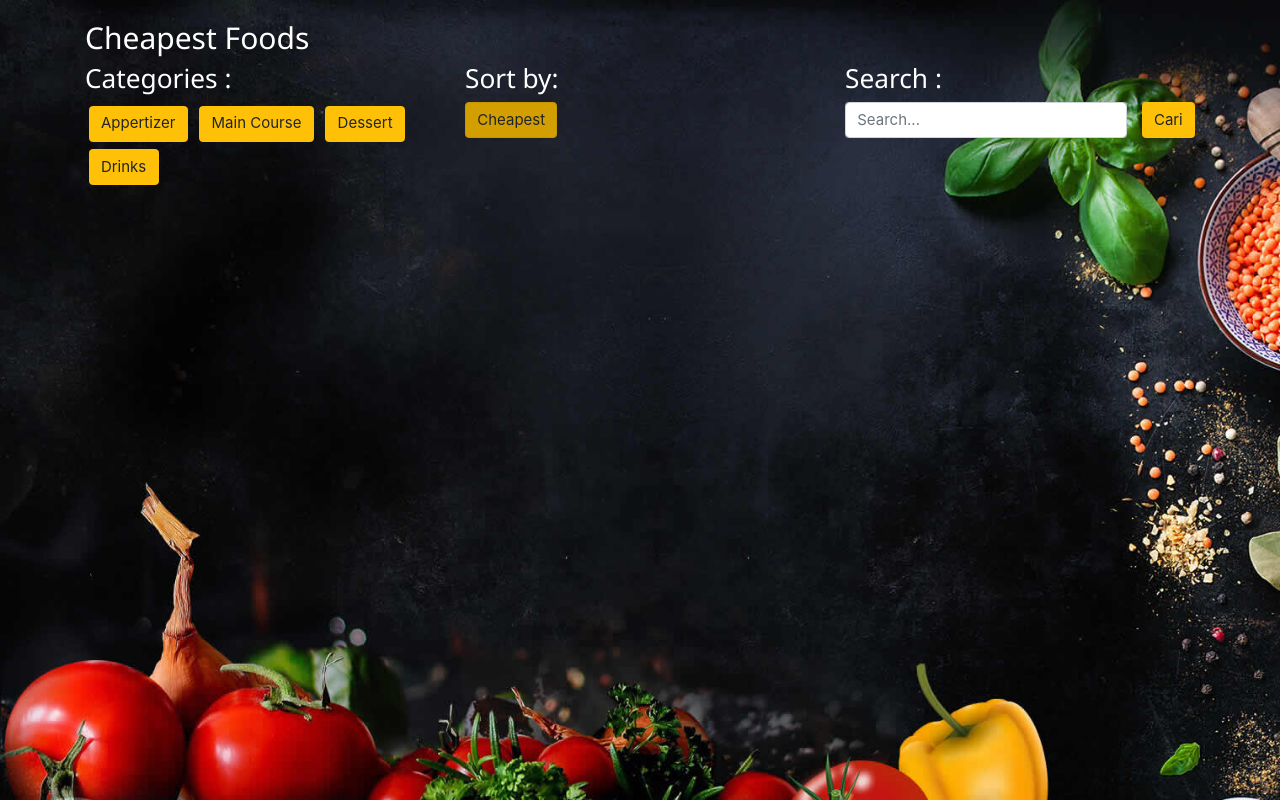
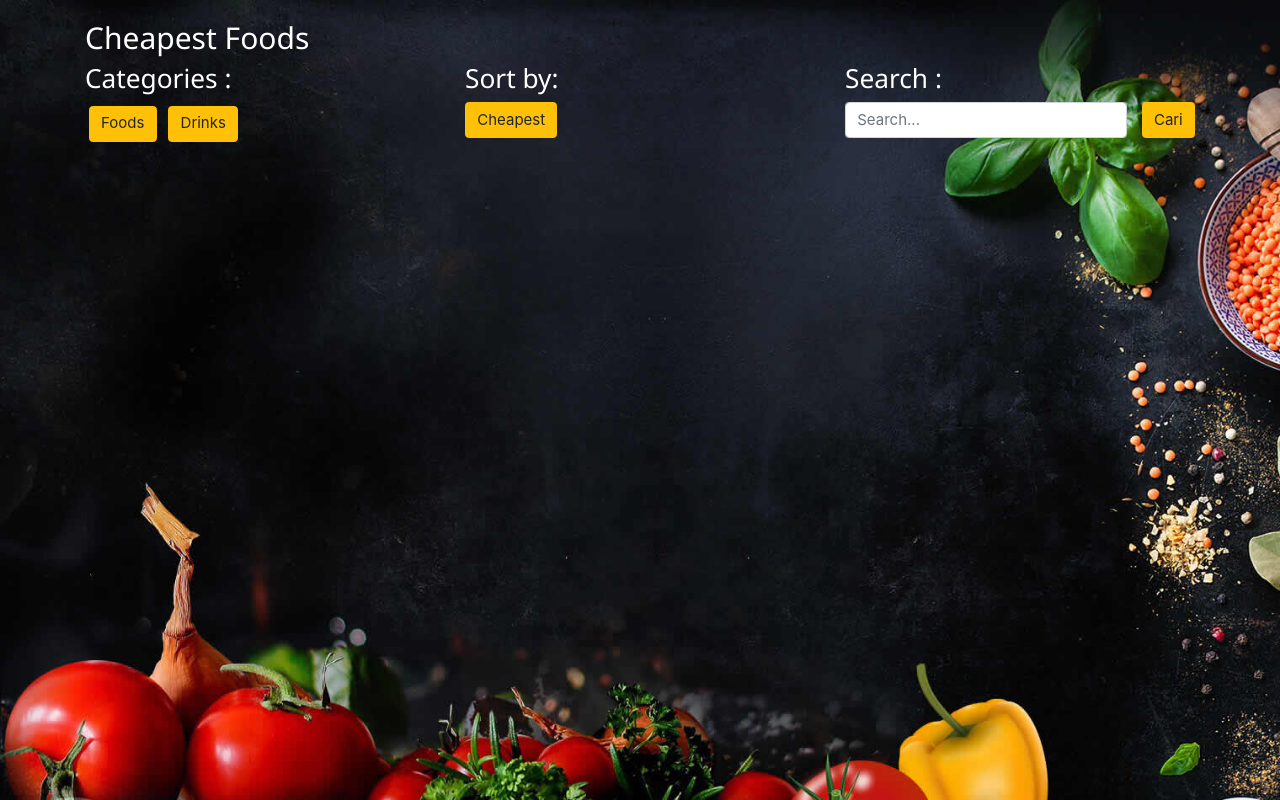
Before and after one commit to AkimotoS04/foods, a CodeIgniter app: page /foods/foods/sort in a window 1280 px wide. Shown: the part 54-854 px from the top of the page. Run offline with CodeIgniter, Linux system fonts and the light colour scheme; data that the repository does not hold is empty.

Commit message:
sort dk page baru lg

```diff
--- a/application/controllers/Foods.php
+++ b/application/controllers/Foods.php
@@ -484,7 +484,7 @@ class Foods extends CI_Controller
         }
 
         $this->load->view('templates/header');
-        $this->load->view('foods/sort', $data);
+        $this->load->view('foods/index', $data);
         $this->load->view('templates/footer');
     }
 }
--- a/application/views/foods/index.php
+++ b/application/views/foods/index.php
@@ -4,9 +4,7 @@
 	<h3 class="col-sm-4">Sort by:</h3>
 	<h3 class="col-sm-4">Search :</h3>
 	<div class="col-sm-4">
-		<button class="btn btn-warning m-1" role="button" href="">Appertizer</button>
-		<button class="btn btn-warning m-1" role="button" href="">Main Course</button>
-		<button class="btn btn-warning m-1" role="button" href="">Dessert</button>
+		<button class="btn btn-warning m-1" role="button" href="">Foods</button>
 		<button class="btn btn-warning m-1" role="button" href="">Drinks</button>
 	</div>
 	<div class="col-sm-4">
--- a/application/views/foods/sort.php
+++ /dev/null
@@ -1,55 +0,0 @@
-<div class="kepala row">
-	<h2 class="col-sm-12"><?= $title ?></h2>
-	<h3 class="col-sm-4">Categories :</h3>
-	<h3 class="col-sm-4">Sort by:</h3>
-	<h3 class="col-sm-4">Search :</h3>
-	<div class="col-sm-4">
-		<button class="btn btn-warning m-1" role="button" href="">Appertizer</button>
-		<button class="btn btn-warning m-1" role="button" href="">Main Course</button>
-		<button class="btn btn-warning m-1" role="button" href="">Dessert</button>
-		<button class="btn btn-warning m-1" role="button" href="">Drinks</button>
-	</div>
-	<div class="col-sm-4">
-		<form action="<?php echo base_url().'foods/sort' ?>" method="post">
-			<button class="btn btn-warning active" role="button" href="/foods/foods/sort_price">Cheapest</button>
-		</form>
-	</div>
-	<div class="col-sm-4">
-		<form class="input-group mb-3 " action="<?php echo base_url().'foods/cari' ?>" method="get">
-			<input  class="form-control rounded mr-3" type="text" name="cari" placeholder="Search...">
-			<input class="btn btn-warning" type="submit" value="Cari"><br>
-		</form>
-	</div>
-</div>
-
-<div class="row mt-3" style="color:black">
-	<?php foreach ($foods as $key => $food) : ?>
-	<div class="col-12 col-sm-6 col-md-4">
-		<div class="card mb-4 w3-container w3-animate-zoom" style="background-color:white;color:rgb(0,100,0)">
-			<div class="imgzoom" style="padding-top:15px">
-			<?php
-                if ($food['image'] !== null) {
-                    // please! config size and position of this one!
-                    echo "<img class='card-img-top' src='".base_url().$food['image']."' height='150px'>";
-                }
-            ?>
-			</div>
-			<div class="card-body p-3">
-				<h4 class="card-title" style="padding-top:15px;"> <?php echo $food['name']; ?> </h4>
-				<span ><?php echo ("Rp. ").$food['price']; ?> </span> -
-				<span class="font-weight-bold"><?php echo $rnames[$key]; ?> </span>
-				<br>
-				<div style="font-size:25px">
-				<span class="fa fa-star checked"></span>
-				<span class="fa fa-star checked"></span>
-				<span class="fa fa-star checked"></span>
-				<span class="fa fa-star"></span>
-				<span class="fa fa-star"></span>
-			</div>
-				<hr>
-				<a class="btn btn-success fs-food-page" role="button" href="/foods/foods/add_to_cart/<?php echo $food['id']  ?>"> Add to Cart </a>
-			</div>
-    </div>
-	</div>
-	<?php endforeach; ?>
-</div>
```
